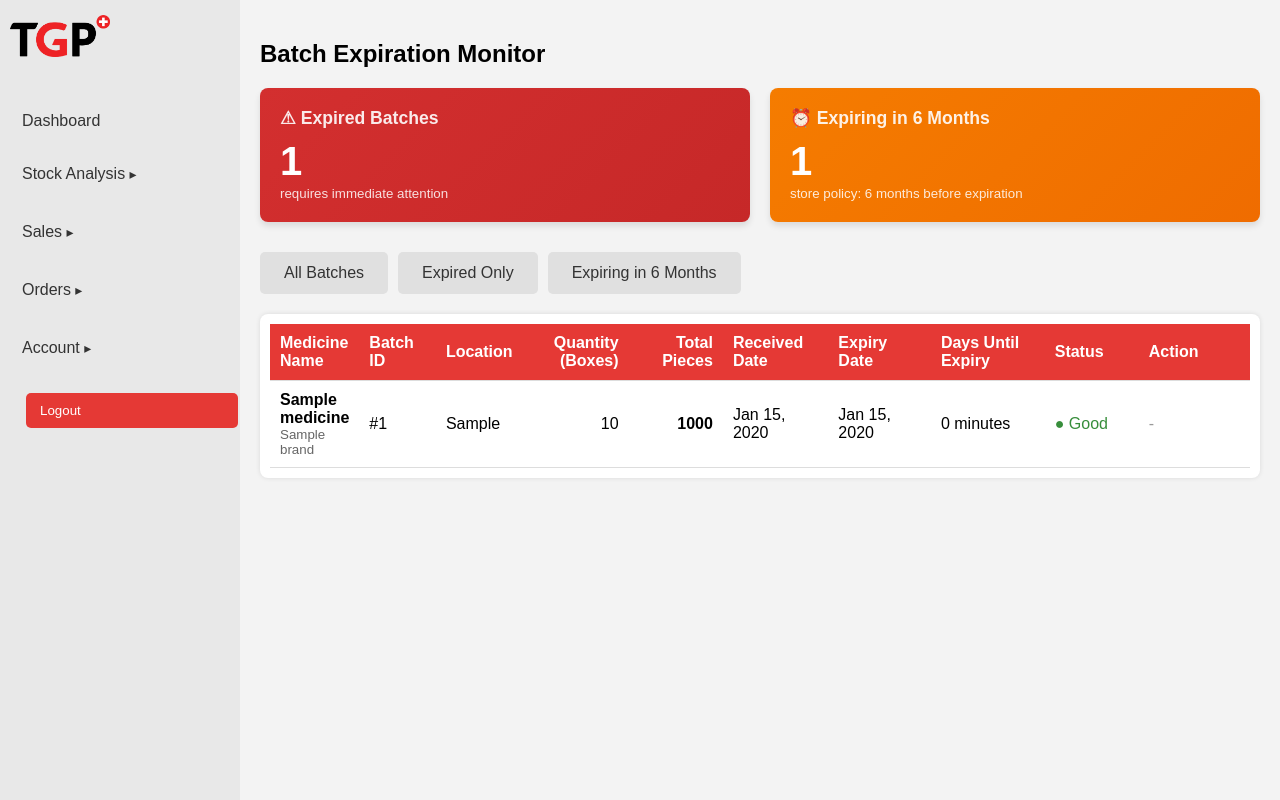
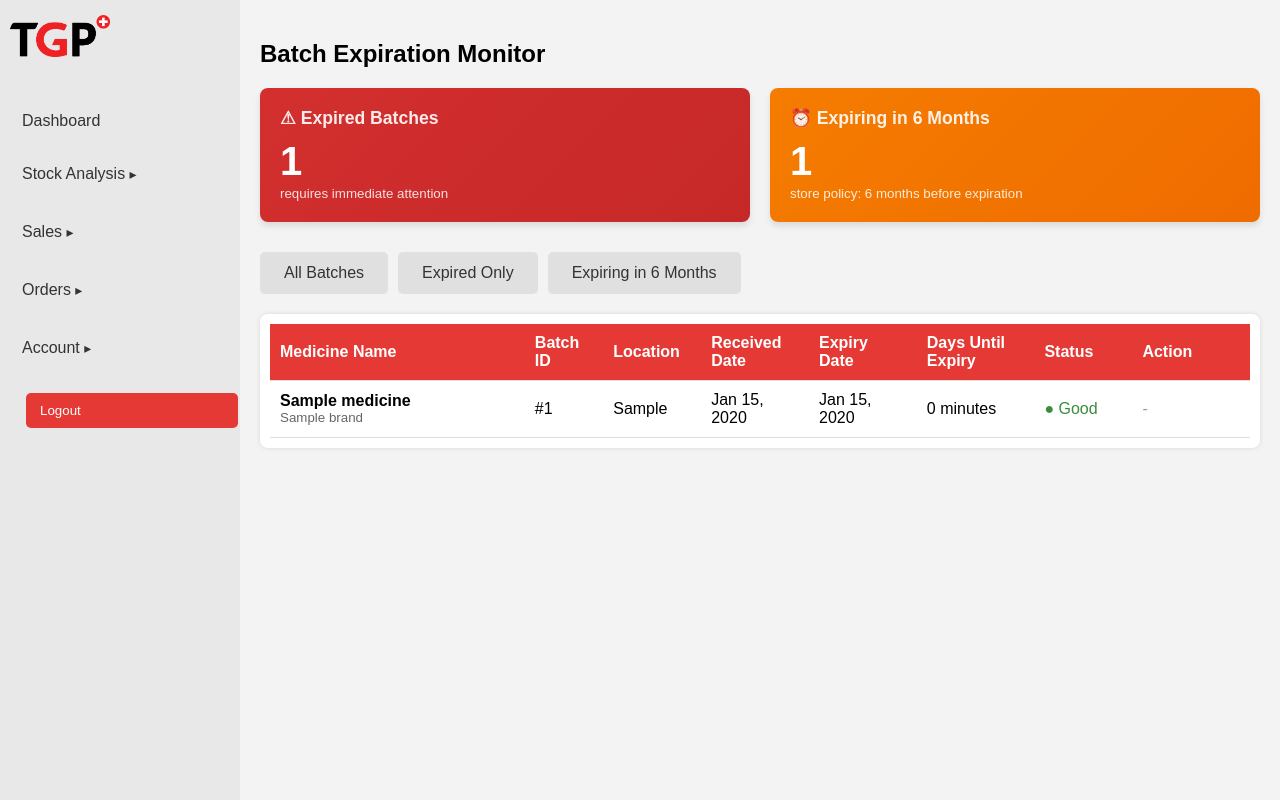
Before and after one commit to fsfembuscado/The-Generics-Pharmacy-Inventory-Management, a Django app: template base/templates/medicine/expiration_monitor.html in a window 1280 px wide. Run offline with Django 5.2, Linux system fonts and the light colour scheme; the template is opened without the code that fills it: most values are stand-ins (such as "Sample title", 1, 10 or a date in 2020).

Commit message:
Remove Quantity (Boxes) and Total Pieces columns from Expiration Monitor

```diff
--- a/base/templates/medicine/expiration_monitor.html
+++ b/base/templates/medicine/expiration_monitor.html
@@ -158,8 +158,6 @@
                         <th>Medicine Name</th>
                         <th style="width: 8%;">Batch ID</th>
                         <th style="width: 10%;">Location</th>
-                        <th class="right-align" style="width: 10%;">Quantity (Boxes)</th>
-                        <th class="right-align" style="width: 10%;">Total Pieces</th>
                         <th style="width: 11%;">Received Date</th>
                         <th style="width: 11%;">Expiry Date</th>
                         <th style="width: 12%;">Days Until Expiry</th>
@@ -181,8 +179,6 @@
                         </td>
                         <td>#{{ batch.id }}</td>
                         <td>{{ batch.get_location_display }}</td>
-                        <td class="right-align">{{ batch.quantity }}</td>
-                        <td class="right-align"><strong>{{ final_total|default:0 }}</strong></td>
                         <td>{{ batch.date_received|date:"M d, Y" }}</td>
                         <td>{{ batch.expiry_date|date:"M d, Y" }}</td>
                         <td>
@@ -214,7 +210,7 @@
                     {% endwith %}
                     {% empty %}
                     <tr>
-                        <td colspan="10" style="text-align: center; padding: 40px; color: #999;">No batches found.</td>
+                        <td colspan="8" style="text-align: center; padding: 40px; color: #999;">No batches found.</td>
                     </tr>
                     {% endfor %}
                 </tbody>
```
